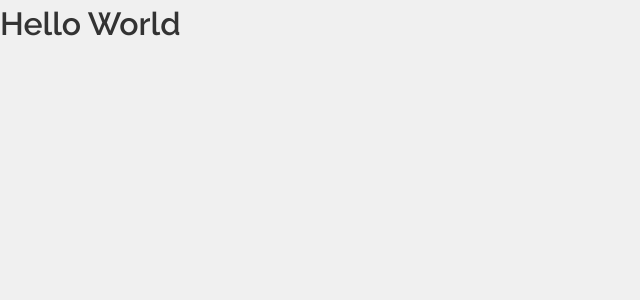
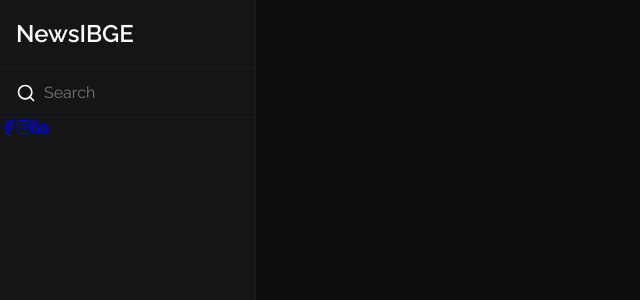
Before and after one commit to fernando-meira/news, a React (Create React App) app: page / in a window 1280 px wide. Shown: the top 300 px of the page, without its empty margins (0-640 px from the left). Built offline with nearby package versions, Linux system fonts and the light colour scheme.

Commit message:
feat: created components, routes and themes files

```diff
--- a/package.json
+++ b/package.json
@@ -12,6 +12,8 @@
     "@types/react-dom": "^16.9.0",
     "react": "^16.13.1",
     "react-dom": "^16.13.1",
+    "react-icons": "^3.10.0",
+    "react-router-dom": "^5.2.0",
     "react-scripts": "3.4.3",
     "styled-components": "^5.1.1",
     "typescript": "~3.7.2"
@@ -38,6 +40,7 @@
     ]
   },
   "devDependencies": {
+    "@types/react-router-dom": "^5.1.5",
     "@types/styled-components": "^5.1.2",
     "@typescript-eslint/eslint-plugin": "^3.9.0",
     "@typescript-eslint/parser": "^3.9.0",
--- a/src/App.tsx
+++ b/src/App.tsx
@@ -1,13 +1,13 @@
 import React from 'react';
 
-import Global from './theme/global';
-import Main from './pages/Main';
+import { Global } from './themes/styles';
+import Routes from './routes';
 
 function App() {
   return (
     <>
       <Global />
-      <Main />
+      <Routes />
     </>
   );
 }
--- a/src/components/Aside/index.tsx
+++ b/src/components/Aside/index.tsx
@@ -0,0 +1,34 @@
+import React from 'react';
+import { Link } from 'react-router-dom';
+import { FiSearch, FiFacebook, FiInstagram, FiLinkedin } from 'react-icons/fi';
+
+import { Container } from './styles';
+
+const Aside = () => {
+  return (
+    <Container>
+      <h1>NewsIBGE</h1>
+
+      <div>
+        <FiSearch size={20} />
+        <input placeholder="Search" />
+      </div>
+
+      <footer>
+        <Link to="https://www.facebook.com/lassofend/">
+          <FiFacebook />
+        </Link>
+
+        <Link to="https://www.instagram.com/lassofend/?hl=pt-br">
+          <FiInstagram />
+        </Link>
+
+        <Link to="https://www.linkedin.com/in/lassofend/">
+          <FiLinkedin />
+        </Link>
+      </footer>
+    </Container>
+  );
+};
+
+export default Aside;
--- a/src/components/Aside/styles.ts
+++ b/src/components/Aside/styles.ts
@@ -0,0 +1,39 @@
+import styled from 'styled-components';
+
+import { colors } from '../../themes/styles';
+
+export const Container = styled.aside`
+  width: 20%;
+  height: 100vh;
+  border-right: 1px solid ${colors.gray};
+
+  background: ${colors.aside};
+
+  h1 {
+    padding: 1rem;
+  }
+
+  > div {
+    width: 100%;
+    height: 50px;
+    padding: 1rem;
+    border-top: 1px solid ${colors.gray};
+    border-bottom: 1px solid ${colors.gray};
+
+    display: flex;
+    align-items: center;
+    justify-content: flex-start;
+
+    > input {
+      border: none;
+
+      flex: 1;
+
+      background: ${colors.transparent};
+    }
+
+    > svg {
+      margin-right: 8px;
+    }
+  }
+`;
--- /dev/null
+++ b/src/components/index.ts
@@ -0,0 +1,3 @@
+import Aside from './Aside';
+
+export { Aside };
--- a/src/pages/Main/index.tsx
+++ b/src/pages/Main/index.tsx
@@ -1,11 +1,12 @@
 import React from 'react';
 
+import { Aside } from '../../components';
 import { Container } from './styles';
 
 const Main = () => {
   return (
     <Container>
-      <h1>Hello World</h1>
+      <Aside />
     </Container>
   );
 };
--- /dev/null
+++ b/src/routes.tsx
@@ -0,0 +1,14 @@
+import React from 'react';
+import { BrowserRouter, Route } from 'react-router-dom';
+
+import Main from './pages/Main';
+
+const Routes = () => {
+  return (
+    <BrowserRouter>
+      <Route path="/" exact component={Main} />
+    </BrowserRouter>
+  );
+};
+
+export default Routes;
--- /dev/null
+++ b/src/themes/styles/colors.ts
@@ -0,0 +1,8 @@
+export default {
+  aside: '#141517',
+  fontColor: '#fafbfc',
+  background: '#0d0e10',
+
+  gray: '#1b1c1e',
+  transparent: 'transparent',
+};
--- a/src/theme/global.ts
+++ b/src/themes/styles/global.ts
@@ -1,4 +1,6 @@
-import { createGlobalStyle } from "styled-components";
+import { createGlobalStyle } from 'styled-components';
+
+import colors from './colors';
 
 export default createGlobalStyle`
   * {
@@ -13,15 +15,15 @@ export default createGlobalStyle`
   }
 
   body {
-    background: #f0f0f0;
+    background: ${colors.background};
     -webkit-font-smoothing: antialiased !important;
   }
 
   body, input, button {
-    color: #333;
     font-size: 16px;
+    line-height: 1.5;
+    color: ${colors.fontColor};
     font-family: Raleway, Arial, Helvetica, sans-serif;
-    line-height: 1.5;
   }
 
   button {
--- /dev/null
+++ b/src/themes/styles/index.ts
@@ -0,0 +1,4 @@
+import colors from './colors';
+import Global from './global';
+
+export { Global, colors };
```
Also changed, not shown: src/themes/assets/images/design.jpeg (renamed from src/theme/assets/images/design.jpeg), 1 other file (tests, documents, lock files or other folders).
